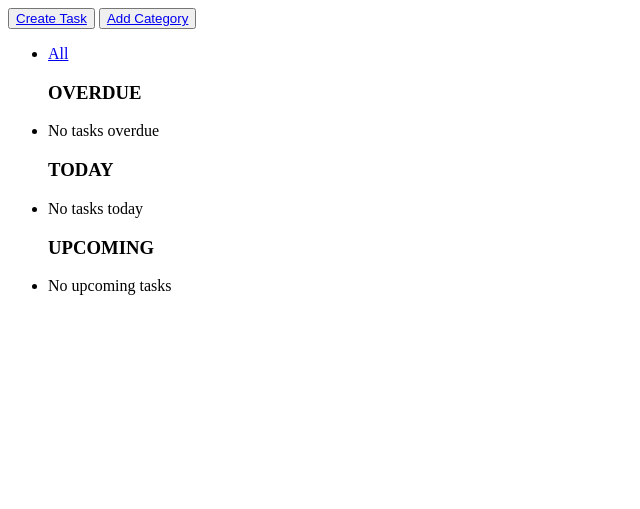
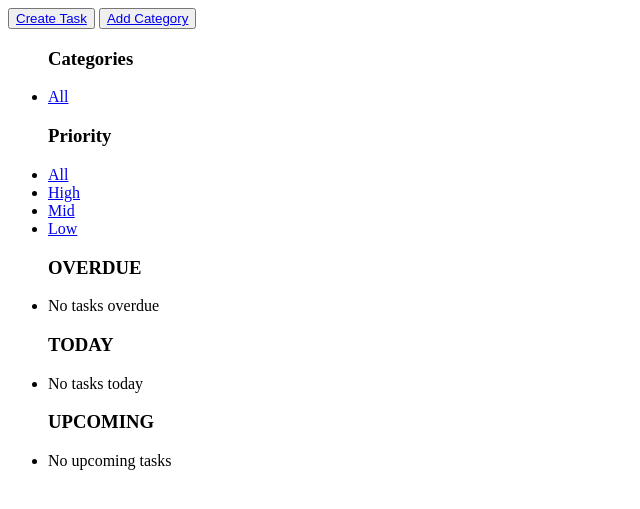
Before and after one commit to aldo2811/todolist-backend, a Django app: page /task/ in a window 1280 px wide. Shown: the top 509 px of the page, without its empty margins (0-640 px from the left). Run offline with Django 3.2, Linux system fonts and the light colour scheme; the visitor is signed in with stand-in values (Sample User, id 1); data comes from the database, SQL or seed files in the repository; data that the repository does not hold is empty.

Commit message:
[feat] filter tasks by priority

```diff
--- a/templates/task_list.html
+++ b/templates/task_list.html
@@ -2,6 +2,7 @@
 <button><a href={% url 'category_create' %}>Add Category</a></button>
 <div>
     <ul>
+        <h3>Categories</h3>
         <li><a href="{% url 'task_list' %}">All</a></li>
         {% for category in categories %}
             <li>
@@ -9,6 +10,17 @@
                 <button>
                     <a href={% url 'category_delete' category.id %}>delete category</a>
                 </button>
+            </li>
+        {% endfor %}
+    </ul>
+</div>
+<div>
+    <ul>
+        <h3>Priority</h3>
+        <li><a href="{% url 'task_list' %}">All</a></li>
+        {% for priority in priorities %}
+            <li>
+                <a href="{% url 'task_list' %}?priority={{ priority.0 }}">{{ priority.1 }}</a>
             </li>
         {% endfor %}
     </ul>
--- a/todolist/views.py
+++ b/todolist/views.py
@@ -4,6 +4,7 @@ from django.contrib.auth import login, authenticate
 from django.contrib.auth.forms import AuthenticationForm
 from django.core.exceptions import ObjectDoesNotExist, ValidationError, PermissionDenied
 from django.shortcuts import render, redirect
+from django.utils.translation import ugettext_lazy as _
 from django.views import View
 
 from .forms import TaskForm, CreateUserForm, CategoryForm
@@ -21,9 +22,14 @@ class TaskList(View):
             categories = Category.objects.filter(todolist=todolist)
 
             category_name = request.GET.get("category", "")
+            priority = request.GET.get("priority", "")
+
             if category_name != "":
                 category = Category.objects.get(name=category_name)
                 tasks = tasks.filter(category=category)
+
+            if priority != "":
+                tasks = tasks.filter(priority=priority)
 
             today_tasks = tasks.filter(date_due=cur_date)
             overdue_tasks = tasks.filter(date_due__lt=cur_date)
@@ -34,11 +40,19 @@ class TaskList(View):
             overdue_tasks = Todolist.objects.none()
             today_tasks = Todolist.objects.none()
             upcoming_tasks = Todolist.objects.none()
+
+        priorities = (
+            (1, _('High')),
+            (2, _('Mid')),
+            (3, _('Low'))
+        )
+
         return render(
             request,
             "task_list.html",
             {
                 "categories": categories,
+                "priorities": priorities,
                 "overdue_tasks": overdue_tasks,
                 "today_tasks": today_tasks,
                 "upcoming_tasks": upcoming_tasks,
```
Lines whose indentation alone changed are shown as unchanged.
